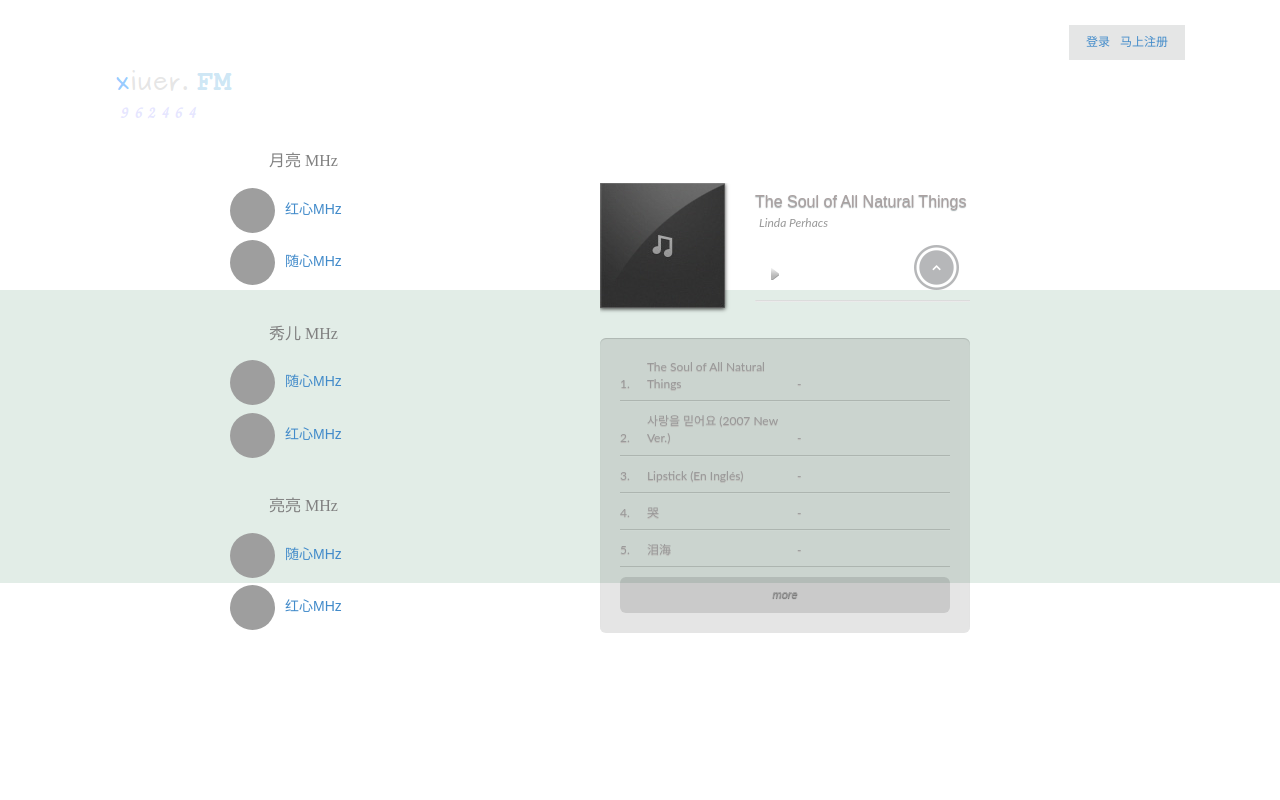
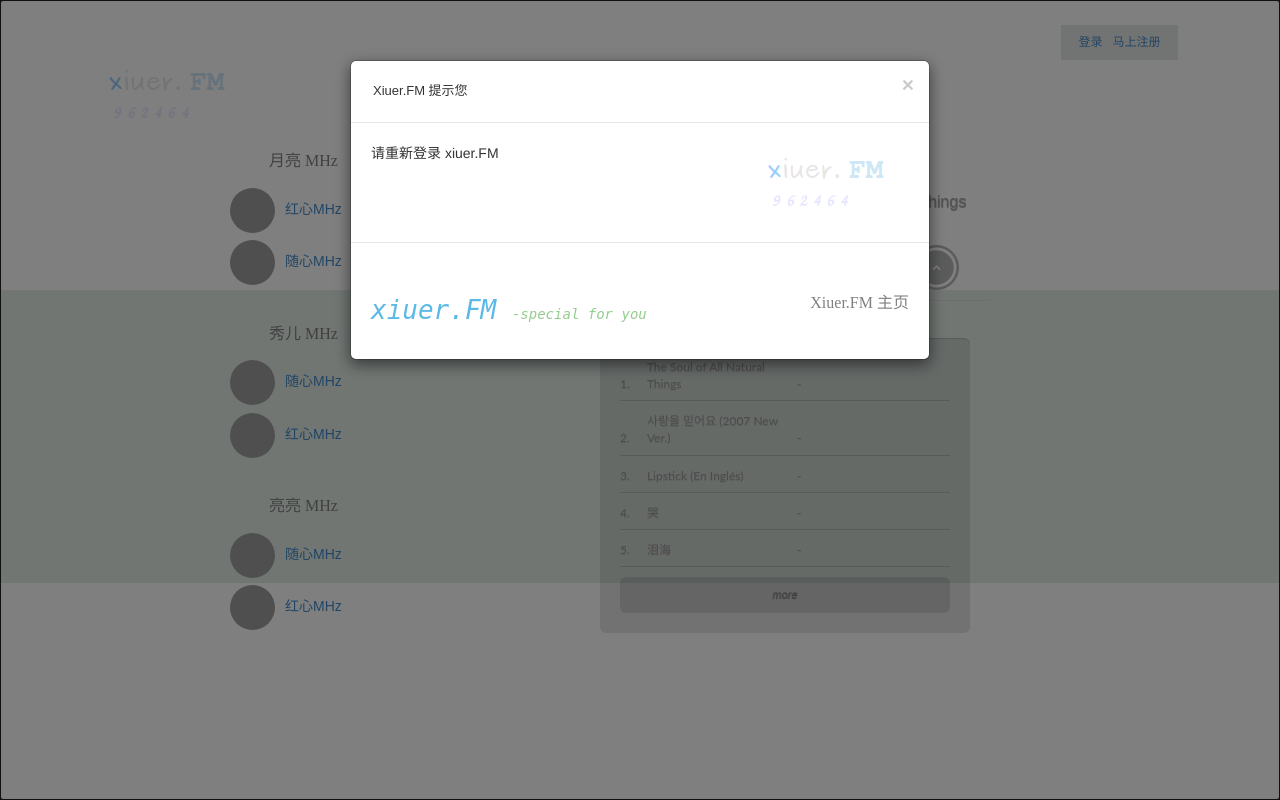
Before and after one commit to lianliangwu/xiuer.fm, a Django app: page /musicApp/unlove/3/ in a window 1280 px wide. Run offline with Django 3.2, Linux system fonts and the light colour scheme; data comes from the database, SQL or seed files in the repository; both versions use the stored data as it was after the commit; parts of the project's set-up code (start-up, migrations or seed data) failed here and were passed over; grey boxes are pictures that could not be loaded.

Commit message:
add modal

```diff
--- a/musicApp/static/musicApp/musicAppJs/musicList.js
+++ b/musicApp/static/musicApp/musicAppJs/musicList.js
@@ -63,10 +63,9 @@ $(document).ready(function(){
     }
 ]*/
 
+    /*show music player plugin*/
     var myPlaylist = document.getElementById("myPlaylist_input").value
-    // alert(myPlaylist)
     var myPlaylist3 = JSON.parse(myPlaylist)
-    // alert(myPlaylist3)
     var description = '';
     $('body').ttwMusicPlayer(myPlaylist3, {
         autoplay:true,
@@ -75,4 +74,10 @@ $(document).ready(function(){
             swfPath:'musicApp/plugin/musicplayer/plugin/jquery-jplayer'
         }
     });
+
+    /*show error_message modal*/
+    var error_message = document.getElementById("error_message_input").value;
+    if(error_message != null && error_message.length !=0){
+        $('.error-modal').modal();
+    }
 });
--- a/musicApp/templates/musicApp/music_home.html
+++ b/musicApp/templates/musicApp/music_home.html
@@ -22,7 +22,7 @@
     <script src="{% static 'musicApp/common/dist/js/bootstrap.min.js' %}"></script>
     <!-- END:Add bootstrap lib -->
 
-    <script type="text/javascript" src="{% static 'musicApp/plugin/musicplayer/demo/js/jquery-1.6.1.min.js' %}"></script>
+    <!-- // <script type="text/javascript" src="{% static 'musicApp/plugin/musicplayer/demo/js/jquery-1.6.1.min.js' %}"></script> -->
     <script type="text/javascript" src="{% static 'musicApp/plugin/musicplayer/plugin/jquery-jplayer/jquery.jplayer.js' %}"></script>
 
     <script type="text/javascript" src="{% static 'musicApp/plugin/musicplayer/plugin/ttw-music-player-min.js' %}"></script>
@@ -41,8 +41,39 @@
 
 <body>
 
+    <!-- temp value store -->
     <div id='content'>
         <input type='hidden' id='myPlaylist_input' value='{{myPlaylist2}}'/>
+    </div>
+    <div id='content'>
+        <input type='hidden' id='error_message_input' value='{{error_message}}'/>
+    </div>
+
+    <!-- error message -->
+    <div class="modal fade error-modal" tabindex="-1" role="dialog" aria-labelledby="myLargeModalLabel" aria-hidden="true">
+        <div class="modal-dialog modal-lg" style="position: initial;">
+            <div class="modal-content">
+                <div class="modal-header">
+                    <button type="button" class="close" data-dismiss="modal" aria-hidden="true">&times;</button>
+                    <div style="font: 13px/1.6 arial,helvetica,sans-serif;padding: 5px 7px;"> Xiuer.FM 提示您 </div>
+                </div>
+                <div class="modal-body">
+                    <div class="row">
+                        <div class="col-md-8 ">
+                            {{ error_message }}
+                        </div>
+                        <div class="col-md-4">
+                            <div id="logo" style="margin: auto;"> </div>
+                        </div>
+                    </div>
+                </div>
+                <div class="modal-footer">
+                    <p style="float: left;font-family: monospace;font-style: italic;">
+                        <font style="color: rgb(147, 204, 142);font-size: 14px;"><font style="color: rgb(90, 185, 230);font-size: xx-large;">xiuer.FM </font> -special for you</font></p>
+                    <a href="{% url 'musicApp:music-home' %}"><div class='userhome-font'> Xiuer.FM 主页 </div></a>
+                </div>
+            </div>
+        </div>
     </div>
 
     <!-- login dialog -->
--- a/musicApp/views.py
+++ b/musicApp/views.py
@@ -43,12 +43,19 @@ class LoveMusicView(generic.ListView):
 def love(request,music_id):
 	user_id = request.user.id
 	logging.debug(user_id)
-	try:
-		love = UserLoveMusic.objects.get(userId = user_id,musicId = int(music_id))
-	except(UserLoveMusic.DoesNotExist):
-		love2 = UserLoveMusic(userId = user_id,musicId = int(music_id))
-		love2.save()
-	return HttpResponseRedirect(reverse('musicApp:music-userHome',args=(user_id,)))
+	if user_id is not None:
+		try:
+			love = UserLoveMusic.objects.get(userId = user_id,musicId = int(music_id))
+		except(UserLoveMusic.DoesNotExist):
+			love2 = UserLoveMusic(userId = user_id,musicId = int(music_id))
+			love2.save()
+		return HttpResponseRedirect(reverse('musicApp:music-userHome',args=(user_id,)))
+	else :
+		myPlaylist = getMyPlayList()
+		return render(request,'musicApp/music_home.html',{
+			'myPlaylist2': myPlaylist,
+			'error_message':'请重新登录 xiuer.FM'
+		})
 
 # def argument view3
 def unlove(request,music_id):
```
Also changed, not shown: db.sqlite3.
